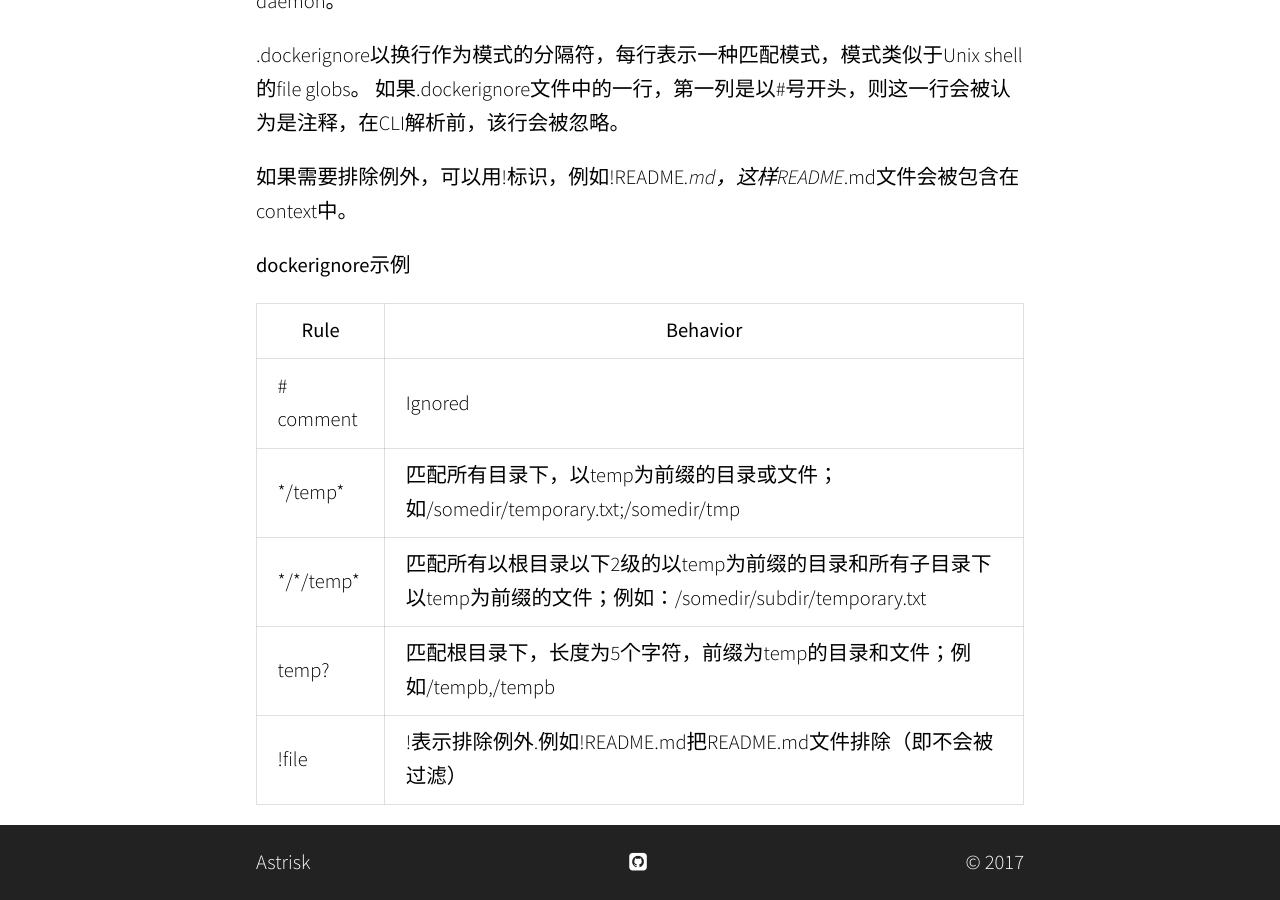
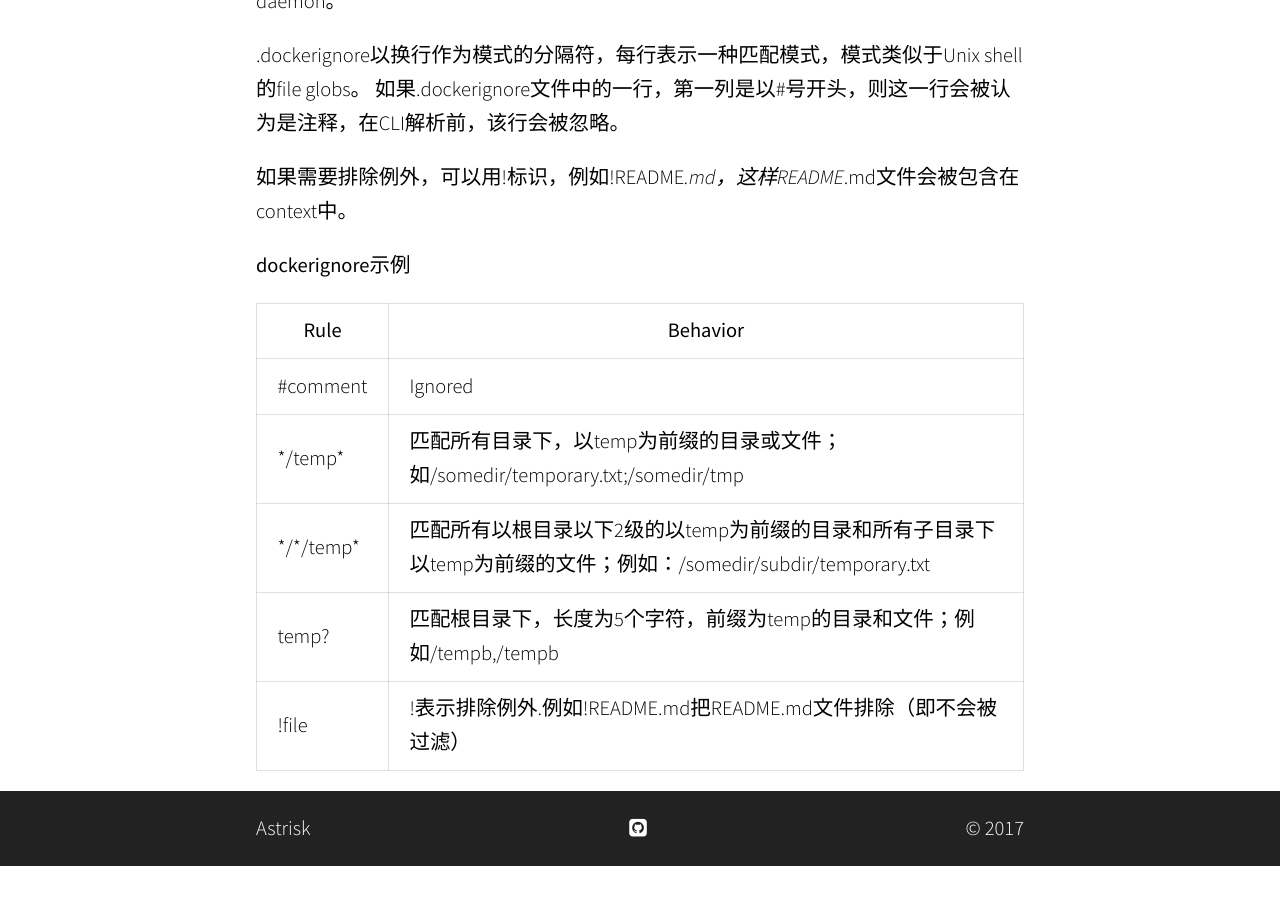
Before and after one commit to astrisk/astrisk.github.io, a Jekyll site: the page built from _posts/2017-04-17-docker-dockerfile.md, in a window 1280 px wide and 900 px high, scrolled down 3892 px. Built offline with Jekyll 4.4.1, drawn with Linux system fonts in a browser that asks for light colours; some web fonts are replaced; after the commit the page ends 4758 px from its top, so only the background shows below that.

Commit message:
update formate

```diff
--- a/_posts/2017-04-17-docker-dockerfile.md
+++ b/_posts/2017-04-17-docker-dockerfile.md
@@ -121,9 +121,9 @@ docker CLI把context发送给Docker daemon之前，会在根目录查找.dockeri
 
 **dockerignore示例**
 
-| Rule | Behavior |
-|--------|--------|
-| \# comment      |  Ignored      |
+| Rule     | Behavior |
+|----------|----------|
+| \#comment      |  Ignored      |
 | \*/temp*       |  匹配所有目录下，以temp为前缀的目录或文件；如/somedir/temporary.txt;/somedir/tmp      |
 | \*/\*/temp*    |  匹配所有以根目录以下2级的以temp为前缀的目录和所有子目录下以temp为前缀的文件；例如：/somedir/subdir/temporary.txt      |
 |  temp?         |  匹配根目录下，长度为5个字符，前缀为temp的目录和文件；例如/tempb,/tempb                 |
```
